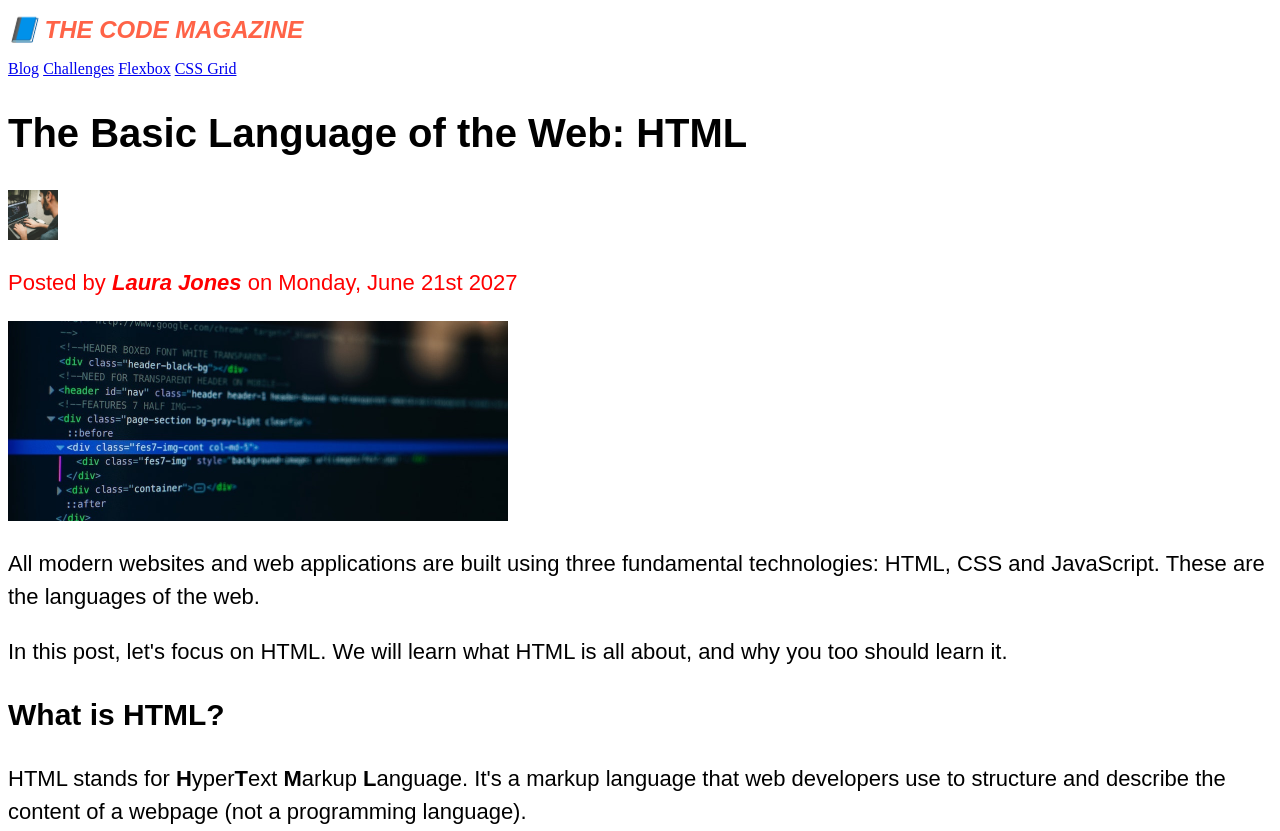
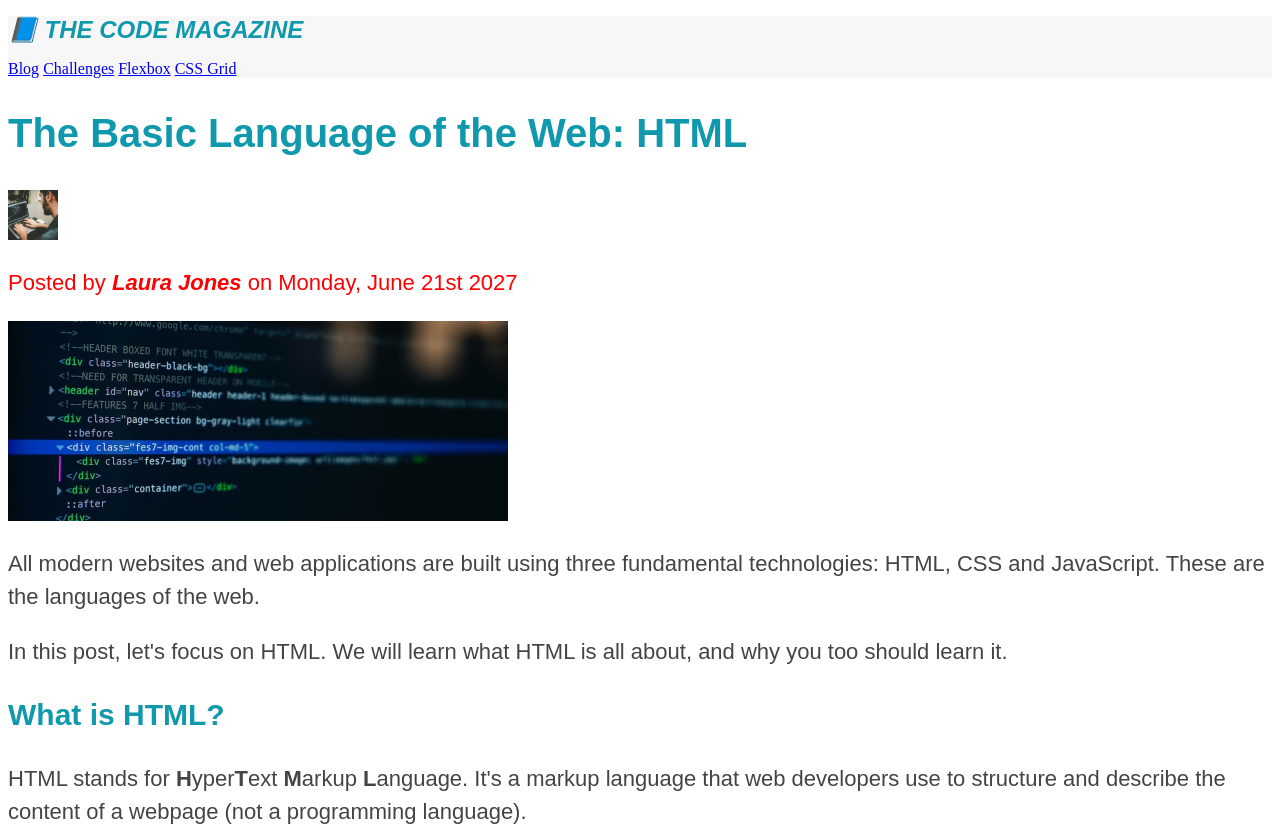
Before and after one commit to AlaaHamdyMohammadi/Web-Development-Principles, a plain HTML site: page 02-CSS FUNDAMENTALS/index.html in a window 1280 px wide. Shown: the top 831 px of the page. Drawn offline with Linux system fonts and the light colour scheme.

Commit message:
feat colors styles

```diff
--- a/02-CSS FUNDAMENTALS/index.html
+++ b/02-CSS FUNDAMENTALS/index.html
@@ -7,7 +7,7 @@
     <title>My first webpage</title>
   </head>
   <body>
-    <header>
+    <header class="main-header">
       <h1>📘 The Code Magazine</h1>
       <nav>
         <a href="blog.html" target="_blank">Blog</a>
--- a/02-CSS FUNDAMENTALS/style.css
+++ b/02-CSS FUNDAMENTALS/style.css
@@ -1,8 +1,13 @@
 h1, h2, h3, h4, p, li{
     font-family: sans-serif;
+    color: #444;
 }
+
+h1, h2, h3{
+    color: #1098ad;
+}
+
 h1{
-    color: tomato;
     font-size: 24px;
     text-transform: uppercase;
     font-style: italic;
@@ -44,3 +49,13 @@ footer p{
 .relatedPosts{
     list-style: none;
 }
+
+.main-header{
+    background-color: #f7f7f7;
+}
+
+aside{
+    background-color: #f7f7f7;
+    border-top: #1098ad 5px solid;
+    border-bottom: #1098ad 5px solid;
+}
```
